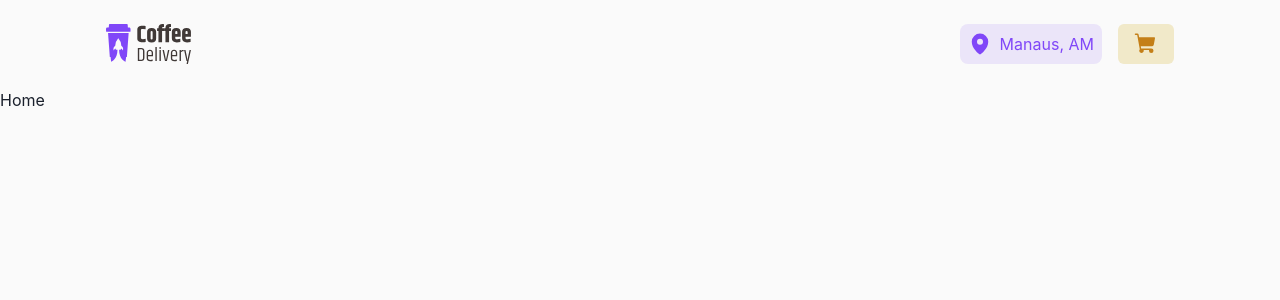
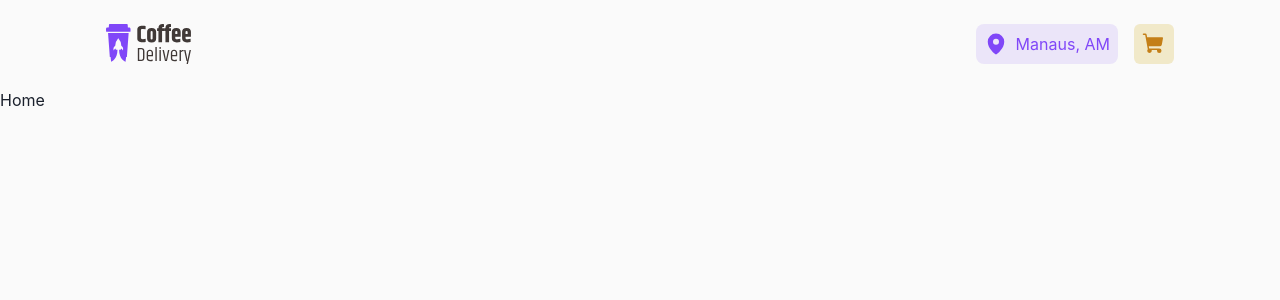
Before and after one commit to ssdev-95/ignite-2022-module-02-challenge-coffee-delivery, a React (Vite) app: page / in a window 1280 px wide. Shown: the top 300 px of the page. Built offline with nearby package versions, Linux system fonts and the light colour scheme.

Commit message:
update: header styles

```diff
--- a/src/components/header.tsx
+++ b/src/components/header.tsx
@@ -5,7 +5,7 @@ import {
 	Flex,
 	Spacer,
 	Box,
-	Button
+	IconButton
 } from '@chakra-ui/react'
 import { MapPin, ShoppingCart } from 'phosphor-react'
 import { Logo } from './logo'
@@ -34,16 +34,17 @@ export function Header() {
 
 					<Text>Manaus, AM</Text>
 				</HStack>
-				<Button
+				<IconButton
 					bg={(theme)=>theme.colors.yellow.light}
 					color={(theme)=>theme.colors.yellow.dark}
 					ml={4}
-				>
-					<ShoppingCart
-						size={24}
-						weight="fill"
-					/>
-				</Button>
+					icon={
+						<ShoppingCart
+							size={24}
+							weight="fill"
+						/>
+					}
+				/>
 			</Flex>
 		</Container>
 	)
```
